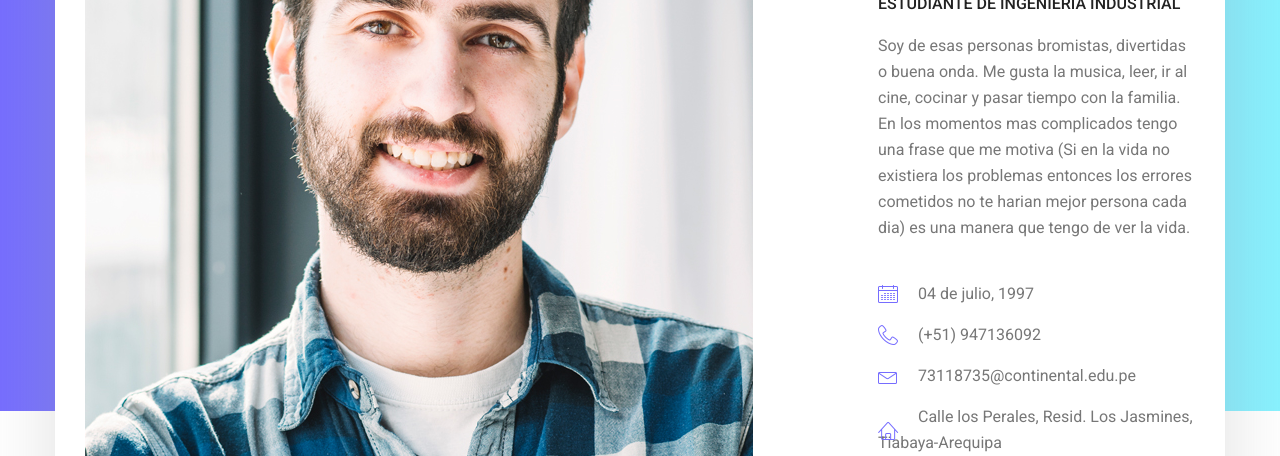
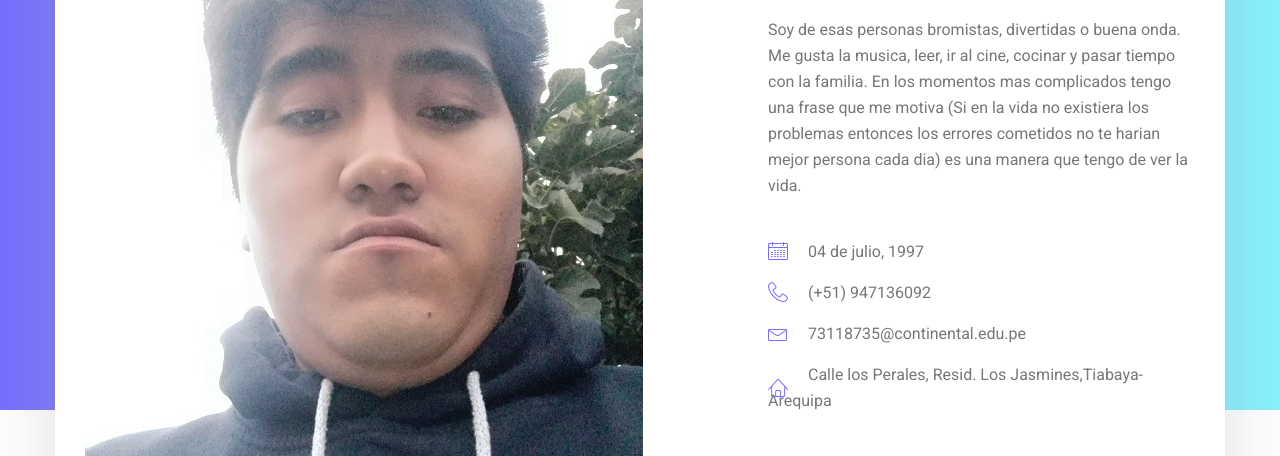
Before and after one commit to 73118735/Pagina-Web, a plain HTML site: page index.html in a window 1280 px wide. Shown: the part 395-851 px from the top of the page. Drawn offline with Linux system fonts and the light colour scheme.

Commit message:
actualizacion nro 4

```diff
--- a/index.html
+++ b/index.html
@@ -70,7 +70,7 @@
 					<div class="banner_content">
 						<div class="media">
 							<div class="d-flex">
-								<img src="img/personal.jpg" alt="">
+								<img src="img/foto.jpg" alt="">
 							</div>
 							<div class="media-body">
 								<div class="personal_text">
@@ -82,7 +82,7 @@
 										<li><a href="#"><i class="lnr lnr-calendar-full"></i> 04 de julio, 1997</a></li>
 										<li><a href="#"><i class="lnr lnr-phone-handset"></i> (+51) 947136092</a></li>
 										<li><a href="#"><i class="lnr lnr-envelope"></i> 73118735@continental.edu.pe</a></li>
-										<li><a href="#"><i class="lnr lnr-home"></i> Calle los Perales, Resid. Los Jasmines,       Tiabaya-Arequipa</a></li>
+										<li><a href="#"><i class="lnr lnr-home"></i> Calle los Perales, Resid. Los Jasmines,Tiabaya-Arequipa</a></li>
 									</ul>
 									<ul class="list personal_social">
 										<li><a href="#"><i class="fa fa-facebook"></i>juan_pexoxito@hotmail.com</a></li>
```
Also changed, not shown: img/foto.jpg (added).
